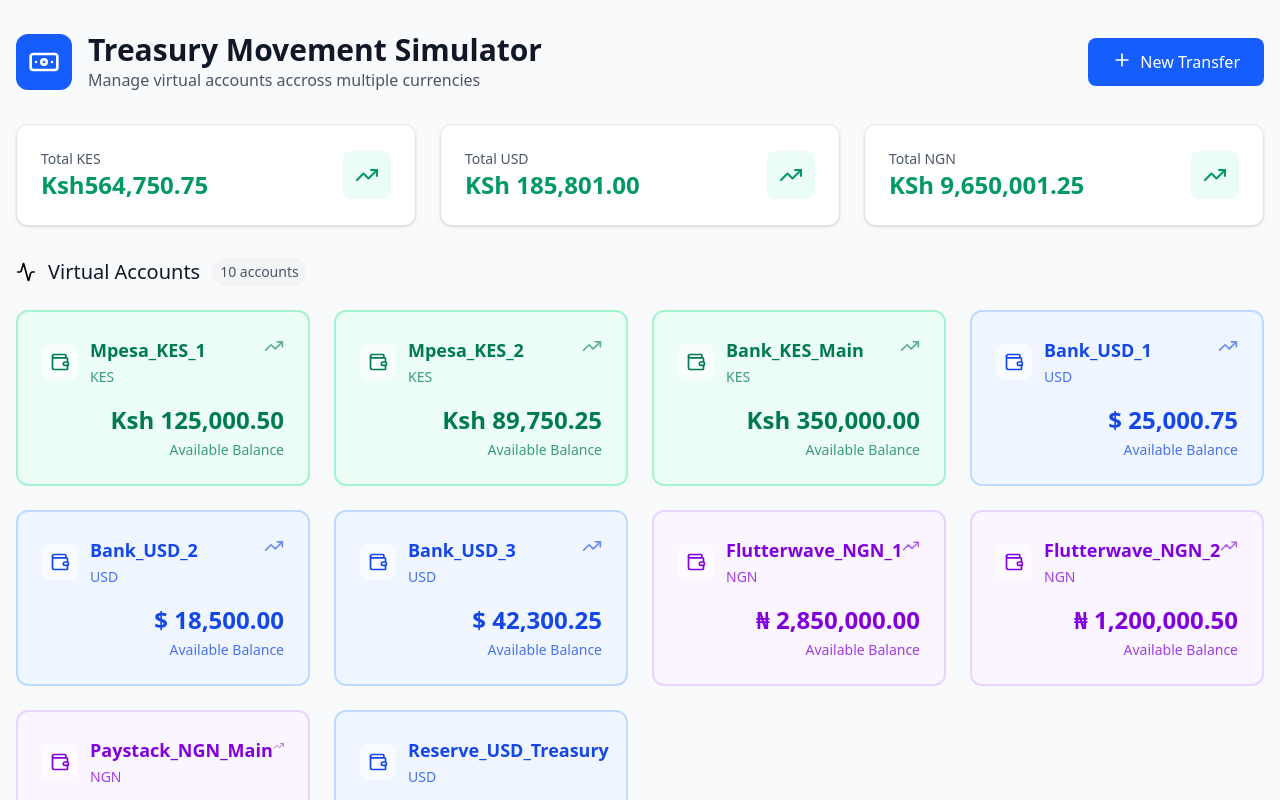
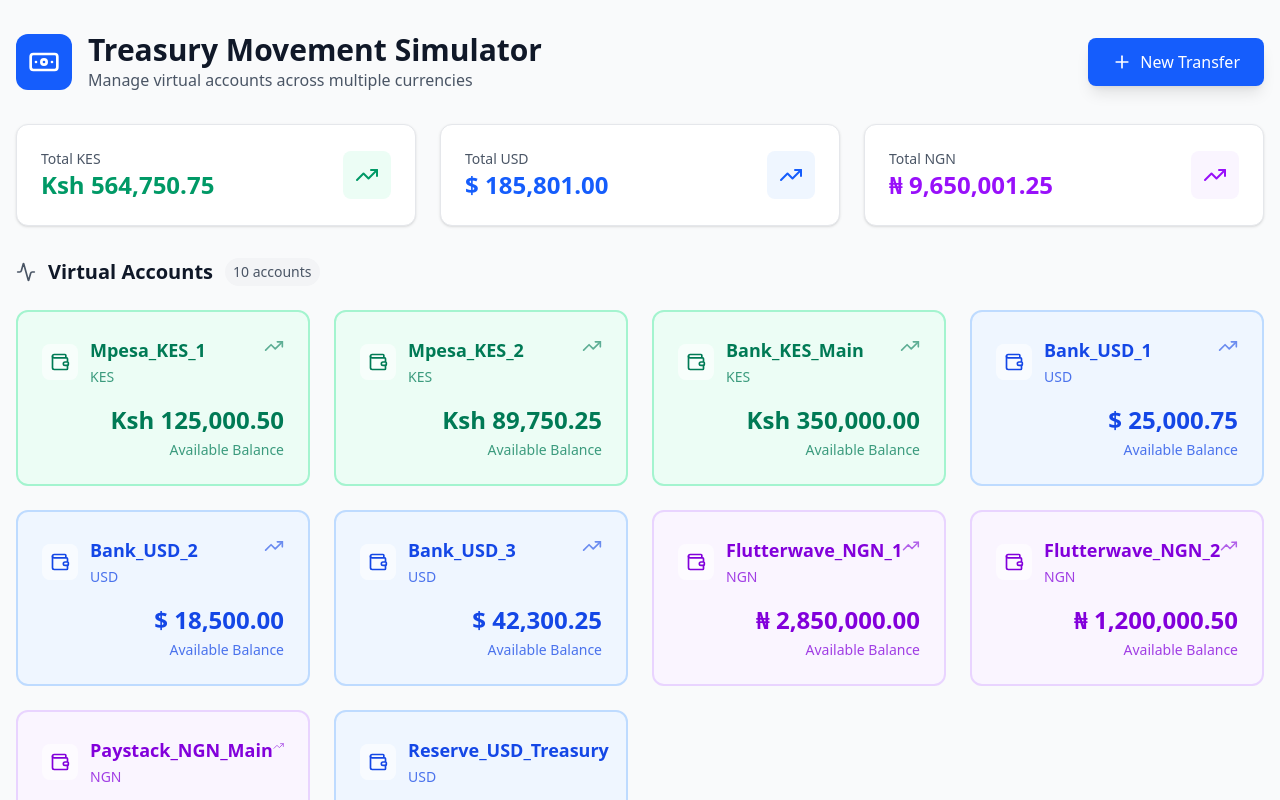
Before and after one commit to Don-Alvin/niobi-challenge, a React (Vite) app: page / in a window 1280 px wide. Shown: the top 800 px of the page. Built offline with nearby package versions, Linux system fonts and the light colour scheme.

Commit message:
Fix real-time balance updates for transfers

```diff
--- a/src/App.tsx
+++ b/src/App.tsx
@@ -5,8 +5,17 @@ import AccountCard from "./components/AccountCard";
 import TransactionHistory from "./components/TransactionHistory";
 import TransferForm from "./components/TransferForm";
 
+// FX rates for cross-currency transfers
+const FX_RATES = {
+  KES_USD: 0.0077,
+  USD_KES: 129.78,
+  NGN_USD: 0.00067,
+  USD_NGN: 1500.23,
+  KES_NGN: 11.56,
+  NGN_KES: 0.087
+} as const;
 
-// Acount data
+// Account data
 const initialAccounts: Account[] = [
   { id: '1', name: 'Mpesa_KES_1', currency: 'KES', balance: 125000.50 },
   { id: '2', name: 'Mpesa_KES_2', currency: 'KES', balance: 89750.25 },
@@ -23,22 +32,33 @@ const initialAccounts: Account[] = [
 const App = () => {
   const [accounts, setAccounts] = useState<Account[]>(initialAccounts);
   const [transactions, setTransactions] = useState<Transaction[]>([]);
-  const [showTransferForm, setShowTransferForm] = useState(false)
+  const [showTransferForm, setShowTransferForm] = useState(false);
 
   const handleTransfer = (transferData: TransferFormData) => {
-    const sourceAccount = accounts.find(acc => acc.id == transferData.fromAccountId);
-    const destinationAccount = accounts.find(acc => acc.id = transferData.toAccountId);
+    const sourceAccount = accounts.find(acc => acc.id === transferData.fromAccountId);
+    const destinationAccount = accounts.find(acc => acc.id === transferData.toAccountId);
 
     if (!sourceAccount || !destinationAccount) return;
-    const amount = parseFloat(transferData.amount)
+
+    const amount = parseFloat(transferData.amount);
+
+    // Calculate converted amount for cross-currency transfers
+    let convertedAmount = amount;
+    if (sourceAccount.currency !== destinationAccount.currency) {
+      const rateKey = `${sourceAccount.currency}_${destinationAccount.currency}` as keyof typeof FX_RATES;
+      const rate = FX_RATES[rateKey];
+      if (rate) {
+        convertedAmount = amount * rate;
+      }
+    }
 
     // Update account balances
     setAccounts(prev => prev.map(account => {
-      if(account.id == transferData.fromAccountId){
-        return {...account, balance: account.balance - amount}
+      if (account.id === transferData.fromAccountId) {
+        return { ...account, balance: account.balance - amount };
       }
-      if (account.id === transferData.toAccountId){
-        return {...account, balance: account.balance + amount}
+      if (account.id === transferData.toAccountId) {
+        return { ...account, balance: account.balance + convertedAmount };
       }
       return account;
     }));
@@ -57,22 +77,22 @@ const App = () => {
     };
 
     setTransactions(prev => [newTransaction, ...prev]);
-      setShowTransferForm(false)
+    setShowTransferForm(false);
   };
 
   const getTotalsByCurrency = () => {
-    const totals = {KES: 0, USD: 0, NGN: 0};
+    const totals = { KES: 0, USD: 0, NGN: 0 };
     accounts.forEach(account => {
       totals[account.currency] += account.balance;
-    })
+    });
     return totals;
-  }
+  };
 
   const totals = getTotalsByCurrency();
 
-  return(
+  return (
     <div className="min-h-screen bg-gray-50">
-      <div className="max-W-7xl mx-auto px-4 py-8">
+      <div className="max-w-7xl mx-auto px-4 py-8">
         {/* Header */}
         <div className="mb-8">
           <div className="flex items-center justify-between">
@@ -82,12 +102,12 @@ const App = () => {
               </div>
               <div>
                 <h1 className="text-3xl font-bold text-gray-900">Treasury Movement Simulator</h1>
-                <p className="text-gray-600">Manage virtual accounts accross multiple currencies</p>
+                <p className="text-gray-600">Manage virtual accounts across multiple currencies</p>
               </div>
             </div>
             <button
               onClick={() => setShowTransferForm(true)}
-              className="bg-blue-600 text-white px-6 py-3 rounded-lg hover:bg-blue-700 transition-colors flex flex-items-center space-x-2 shadow=lg hover:shadow-xl"
+              className="bg-blue-600 text-white px-6 py-3 rounded-lg hover:bg-blue-700 transition-colors flex items-center space-x-2 shadow-lg hover:shadow-xl"
             >
               <Plus className="w-5 h-5" />
               <span>New Transfer</span>
@@ -102,7 +122,7 @@ const App = () => {
               <div>
                 <p className="text-gray-600 text-sm font-medium">Total KES</p>
                 <p className="text-2xl font-bold text-emerald-600">
-                  Ksh{totals.KES.toLocaleString(undefined, {minimumFractionDigits: 2})}
+                  Ksh {totals.KES.toLocaleString(undefined, { minimumFractionDigits: 2 })}
                 </p>
               </div>
               <div className="p-3 bg-emerald-50 rounded-lg">
@@ -115,12 +135,12 @@ const App = () => {
             <div className="flex items-center justify-between">
               <div>
                 <p className="text-gray-600 text-sm font-medium">Total USD</p>
-                <p className="text-2xl font-bold text-emerald-600">
-                  KSh {totals.USD.toLocaleString(undefined, { minimumFractionDigits: 2 })}
+                <p className="text-2xl font-bold text-blue-600">
+                  $ {totals.USD.toLocaleString(undefined, { minimumFractionDigits: 2 })}
                 </p>
               </div>
-              <div className="p-3 bg-emerald-50 rounded-lg">
-                <TrendingUp className="w-6 h-6 text-emerald-600" />
+              <div className="p-3 bg-blue-50 rounded-lg">
+                <TrendingUp className="w-6 h-6 text-blue-600" />
               </div>
             </div>
           </div>
@@ -129,23 +149,22 @@ const App = () => {
             <div className="flex items-center justify-between">
               <div>
                 <p className="text-gray-600 text-sm font-medium">Total NGN</p>
-                <p className="text-2xl font-bold text-emerald-600">
-                  KSh {totals.NGN.toLocaleString(undefined, { minimumFractionDigits: 2 })}
+                <p className="text-2xl font-bold text-purple-600">
+                  ₦ {totals.NGN.toLocaleString(undefined, { minimumFractionDigits: 2 })}
                 </p>
               </div>
-              <div className="p-3 bg-emerald-50 rounded-lg">
-                <TrendingUp className="w-6 h-6 text-emerald-600" />
+              <div className="p-3 bg-purple-50 rounded-lg">
+                <TrendingUp className="w-6 h-6 text-purple-600" />
               </div>
             </div>
           </div>
-
         </div>
 
         {/* Accounts Grid */}
         <div className="mb-8">
           <div className="flex items-center space-x-3 mb-6">
-            <Activity className="w-5 h-5 text-gray-" />
-            <h2 className="text-xl font-semi-bold text-gray-900">Virtual Accounts</h2>
+            <Activity className="w-5 h-5 text-gray-600" />
+            <h2 className="text-xl font-semibold text-gray-900">Virtual Accounts</h2>
             <span className="bg-gray-100 text-gray-600 px-2 py-1 rounded-full text-sm">
               {accounts.length} accounts
             </span>
@@ -165,13 +184,13 @@ const App = () => {
         {showTransferForm && (
           <TransferForm
             accounts={accounts}
-            onTransfer = {handleTransfer}
+            onTransfer={handleTransfer}
             onCancel={() => setShowTransferForm(false)}
           />
         )}
       </div>
     </div>
-  )
+  );
 };
 
-export default App
+export default App;
--- a/src/components/TransferForm.tsx
+++ b/src/components/TransferForm.tsx
@@ -49,7 +49,7 @@ const TransferForm = ({ accounts, onTransfer, onCancel }: TransferFormProps) =>
       setConversionRate(null);
       setConvertedAmount(null);
     }
-  }, [formData.fromAccountId, formData.toAccountId, formData.amount]);
+  }, [formData.fromAccountId, formData.toAccountId, formData.amount, sourceAccount, destinationAccount]);
 
   const validateForm = () => {
     const newErrors: Record<string, string> = {};
@@ -248,7 +248,7 @@ const TransferForm = ({ accounts, onTransfer, onCancel }: TransferFormProps) =>
             </button>
             <button
               type="submit"
-              className="flex-1 px-4 py-3 bg-blue-600 text-white rounded-lg hover:bg-blue-700 transition-colors flex items-center justify-center space-x-2"
+              className="flex-1 px-4 py-3 bg-blue-600 text-white rounded-lg hover:bg-blue-700 transition-colors flex items-center justify-center space-x-2 disabled:opacity-50 disabled:cursor-not-allowed"
               disabled={Object.keys(errors).length > 0}
             >
               <Send className="w-4 h-4" />
```
Lines whose indentation alone changed are shown as unchanged.
